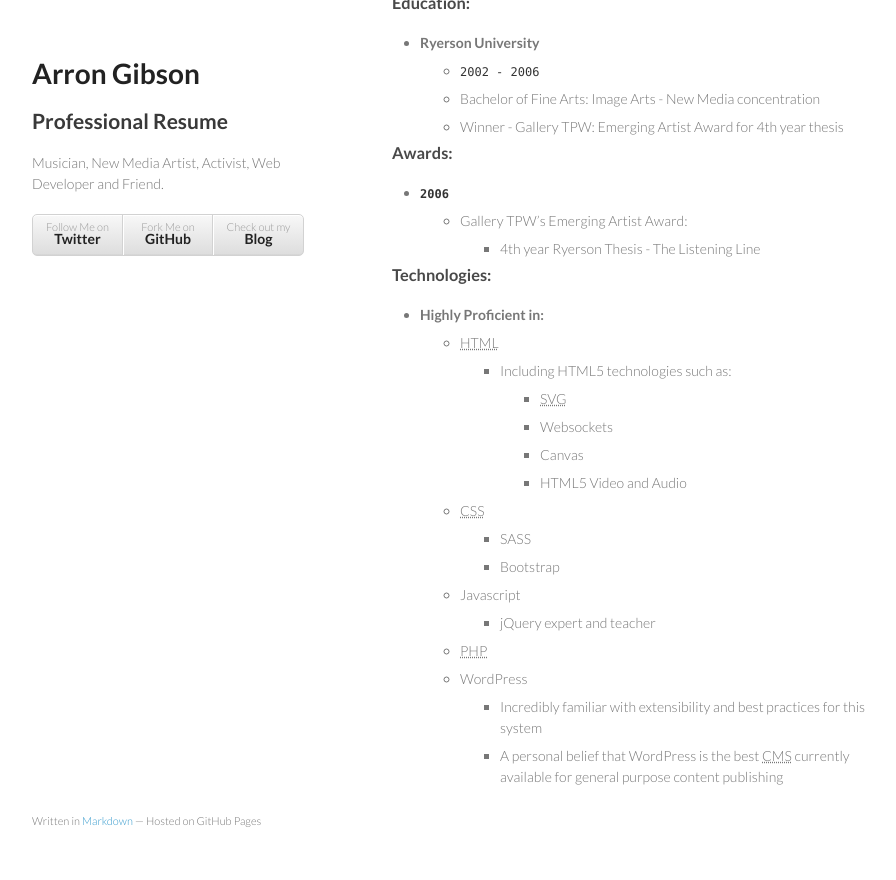
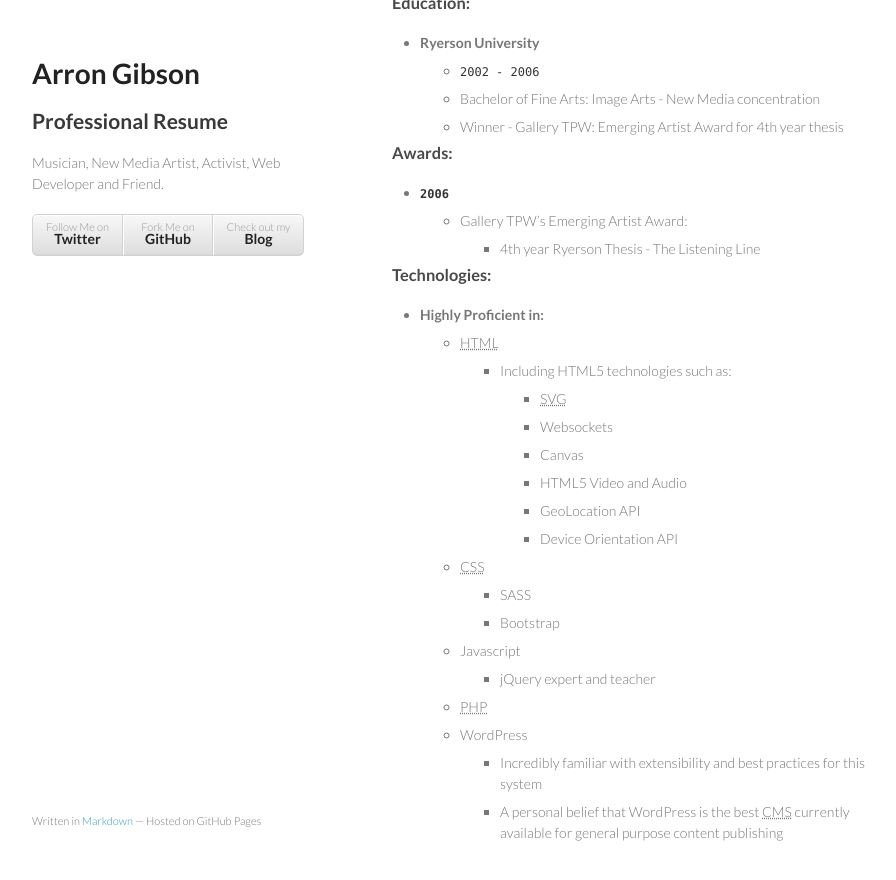
Before and after one commit to kgibs/Arron-Gibson-Resume, a Jekyll site: the page built from index.md, in a window 1280 px wide and 900 px high, scrolled down 2475 px. Shown: the top 880 px of the window, without its empty margins (178-1074 px from the left). Built offline with Jekyll 4.4.1, drawn with Linux system fonts in a browser that asks for light colours; before the commit the page ends 3319 px from its top, so only the background shows below that.

Commit message:
update tech list

```diff
--- a/index.md
+++ b/index.md
@@ -97,6 +97,8 @@ root: ./
       * Websockets
       * Canvas
       * HTML5 Video and Audio
+      * GeoLocation API
+      * Device Orientation API
   * <acronym title="Cascading StyleSheets">CSS</acronym>
     * SASS
     * Bootstrap
```
